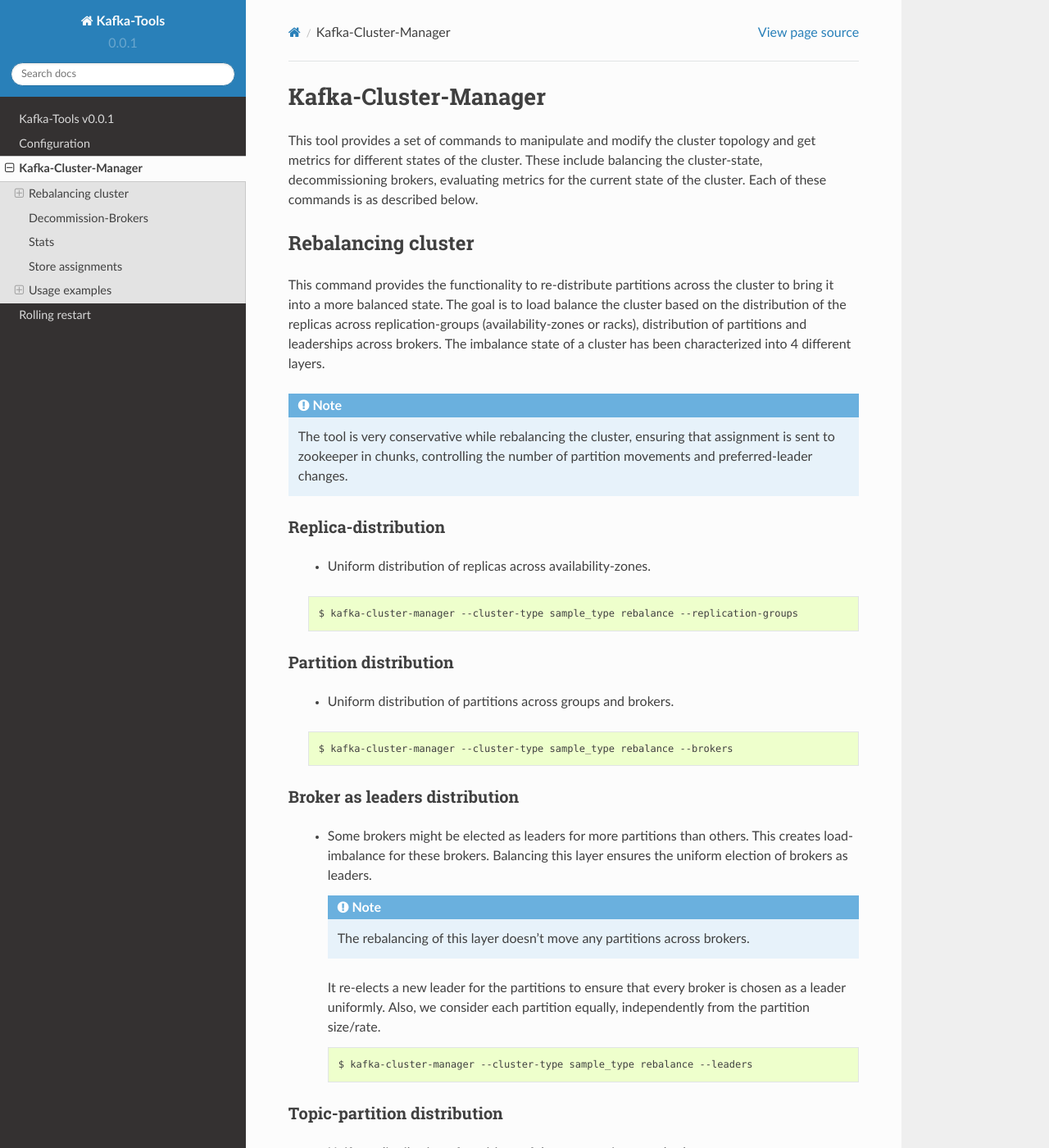
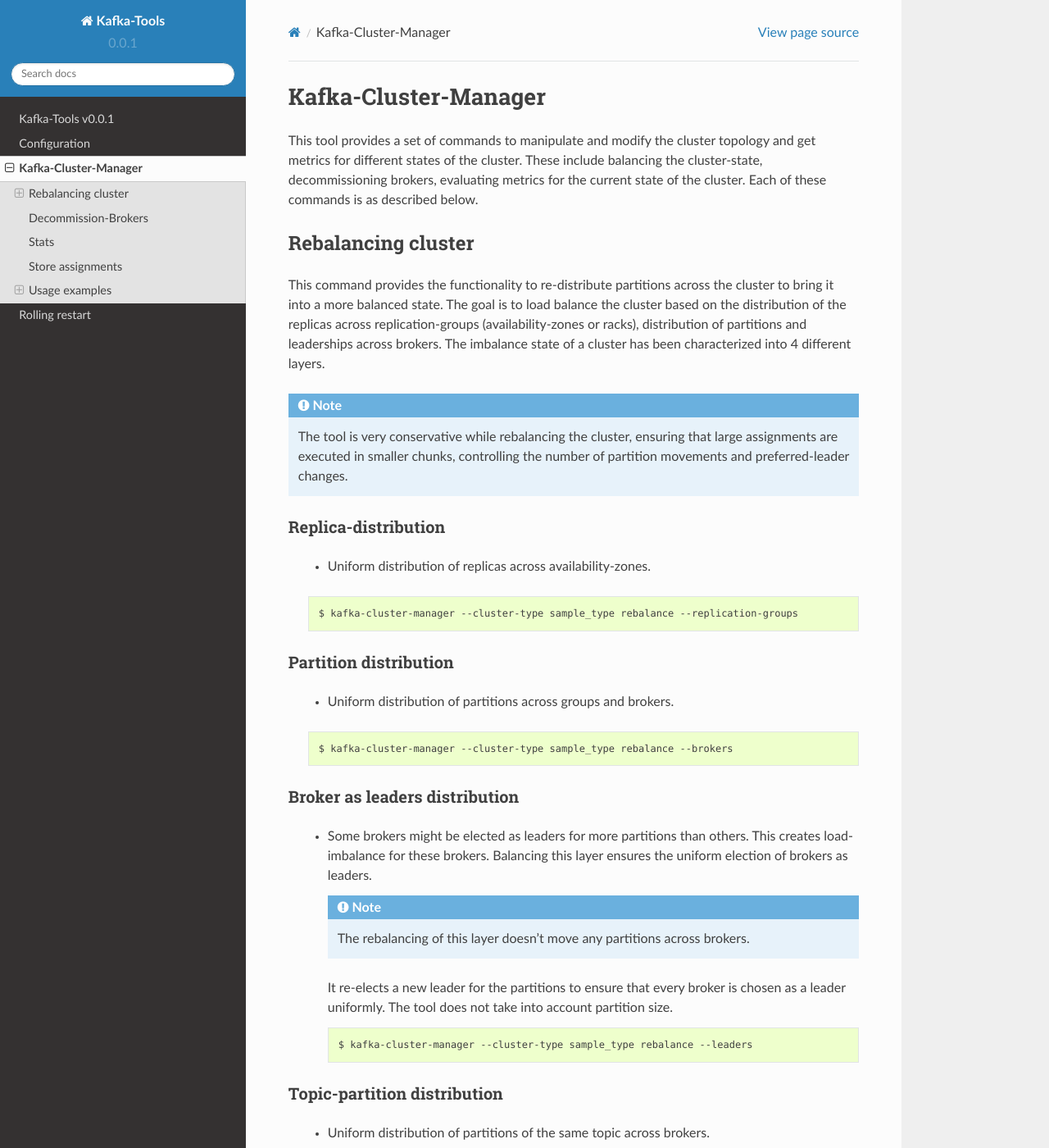
Before and after one commit to Yelp/kafka-utils, a Sphinx documentation site: the page built from docs/source/kafka_cluster_manager.rst, in a window 1280 px wide and 1400 px high. Shown: the whole window at 82% size. Built offline with Sphinx 7.4.7 and the Read the Docs theme 2.0.0, drawn with Linux system fonts in a browser that asks for light colours.

Commit message:
Review-comments

```diff
--- a/docs/source/kafka_cluster_manager.rst
+++ b/docs/source/kafka_cluster_manager.rst
@@ -14,7 +14,7 @@
 brokers. The imbalance state of a cluster has been characterized into 4 different layers.
 
 .. note:: The tool is very conservative while rebalancing the cluster, ensuring
-    that assignment is sent to zookeeper in chunks, controlling the number of
+    that large assignments are executed in smaller chunks, controlling the number of
     partition movements and preferred-leader changes.
 
 Replica-distribution
@@ -42,8 +42,7 @@
       .. note:: The rebalancing of this layer doesn't move any partitions across brokers.
 
       It re-elects a new leader for the partitions to ensure that every broker is chosen
-      as a leader uniformly. Also, we consider each partition equally, independently from
-      the partition size/rate.
+      as a leader uniformly. The tool does not take into account partition size.
 
       .. code-block:: bash
 
```
